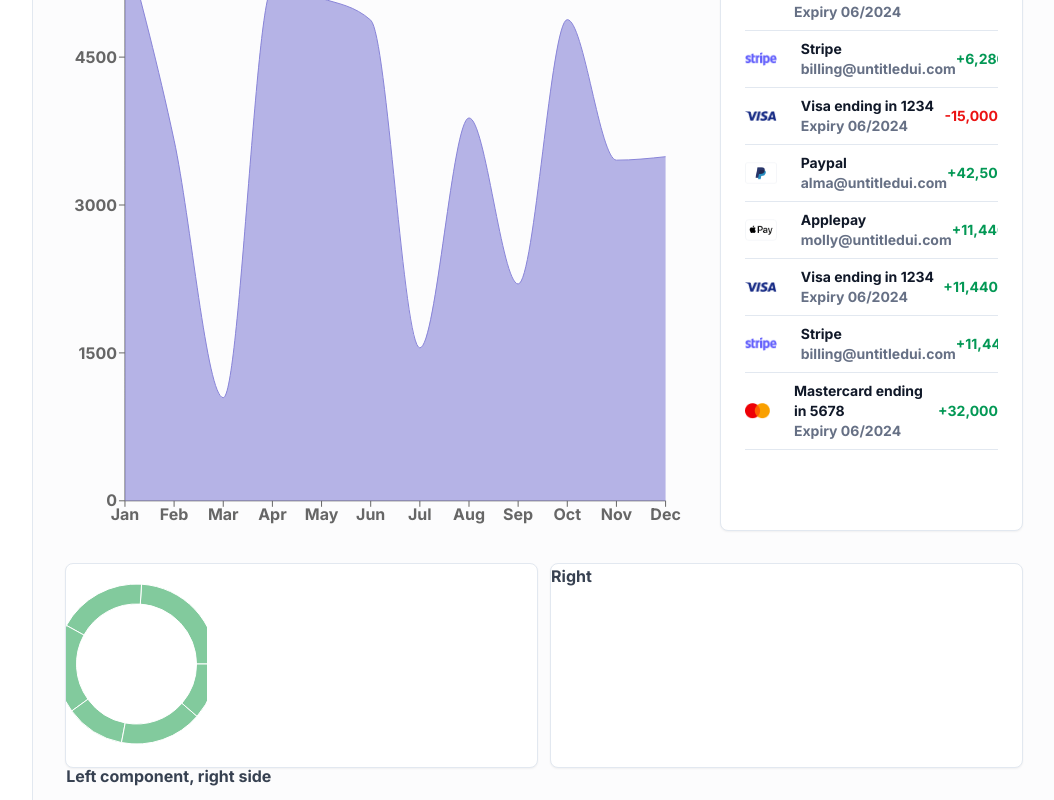
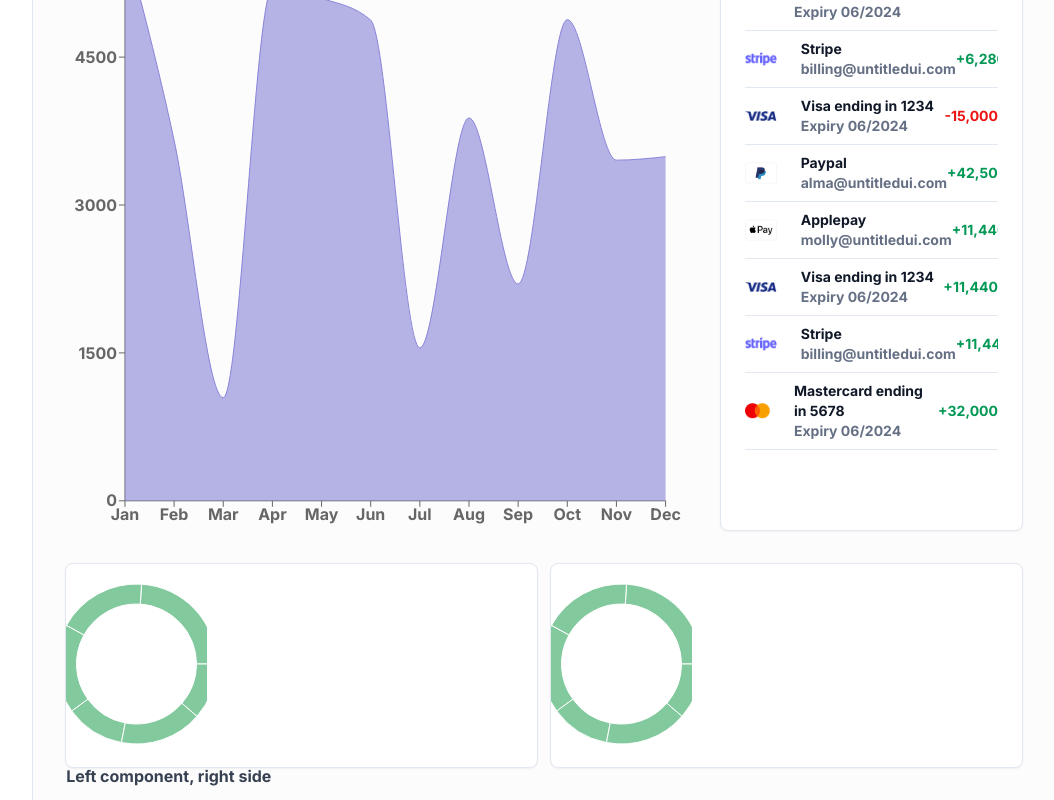
Before and after one commit to Drifty-Cyber/o-dash-next, a Next.js app: page / in a window 1280 px wide. Shown: the part 678-1478 px from the top of the page, without its empty margins (225-1279 px from the left). Built offline with nearby package versions, Linux system fonts and the light colour scheme; what tailwindcss-debug-screens would draw is missing.

Commit message:
chore: add second pie chart

```diff
--- a/app/page.tsx
+++ b/app/page.tsx
@@ -165,7 +165,9 @@ export default function Home() {
           <section>Left component, right side</section>
         </section>
         <section className="bg-white rounded-lg shadow-sm border">
-          <section>Right</section>
+          <section>
+            <PieChartComponent />
+          </section>
         </section>
       </section>
     </div>
```
